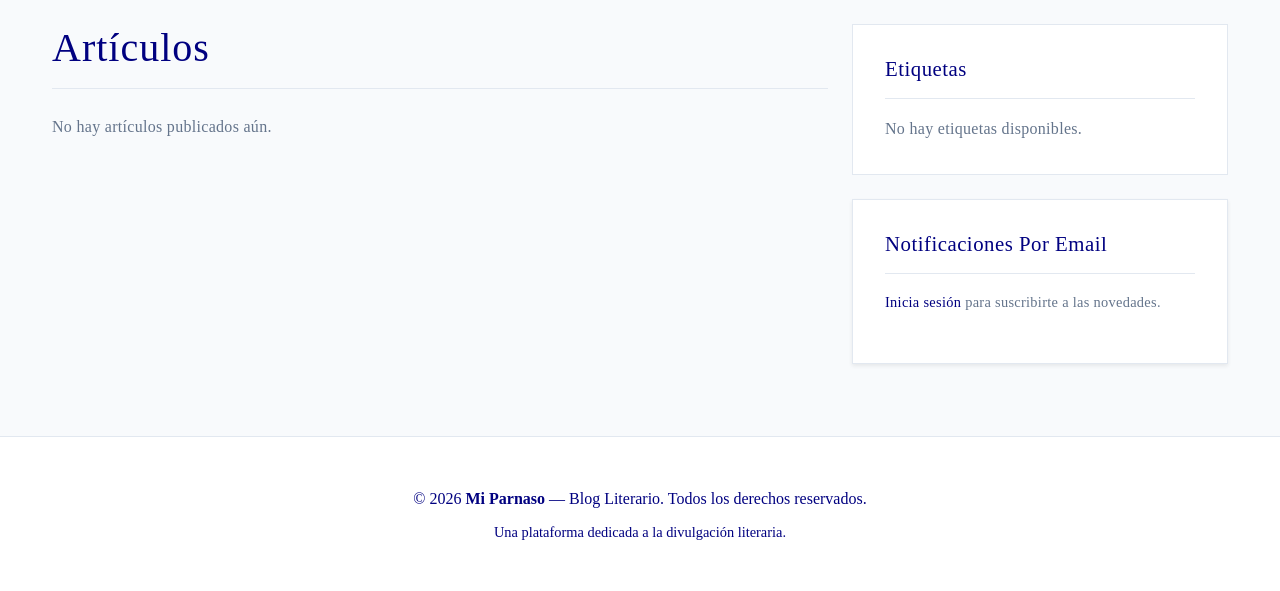
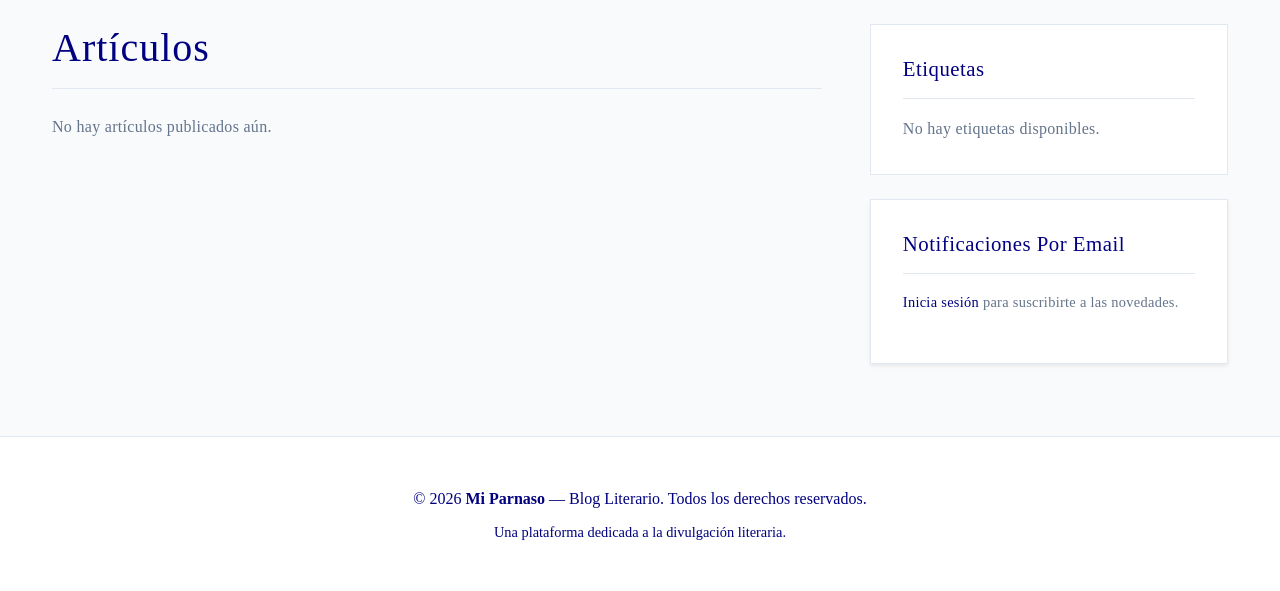
Before and after one commit to DiegoRubiok1/mi-parnaso, a Django app: page /blog/ in a window 1280 px wide. Shown: the part 105-696 px from the top of the page. Run offline with Django 5.2, Linux system fonts and the light colour scheme; data that the repository does not hold is empty.

Commit message:
fix: position of the sidebar column in blog post list (again)

```diff
--- a/static/css/pages/blog.css
+++ b/static/css/pages/blog.css
@@ -58,3 +58,23 @@
     color: var(--color-text);
     line-height: 1.8;
 }
+
+.blog-layout {
+    display: flex;
+    flex-wrap: wrap;
+    gap: var(--spacing-2xl);
+}
+
+.blog-main {
+    flex: 1 1 65%;
+}
+
+.blog-sidebar {
+    flex: 1 1 30%;
+}
+
+@media (max-width: 768px) {
+    .blog-sidebar {
+        flex: 1 1 100%;
+    }
+}
--- a/templates/blog/post_list.html
+++ b/templates/blog/post_list.html
@@ -3,8 +3,8 @@
 {% block title %}Blog - Mi Parnaso{% endblock %}
 
 {% block content %}
-<div class="row g-4">
-    <div class="col-md-8">
+<div class="blog-layout">
+    <div class="blog-main">
         <h1 class="mb-4">Artículos</h1>
         {% if posts %}
             {% for post in posts %}
@@ -60,7 +60,7 @@
             <p class="text-muted">No hay artículos publicados aún.</p>
         {% endif %}
     </div>
-    <div class="col-md-4">
+    <div class="blog-sidebar">
         <div class="card mb-4">
             <div class="card-body">
                 <h5 class="card-title">Etiquetas</h5>
```
